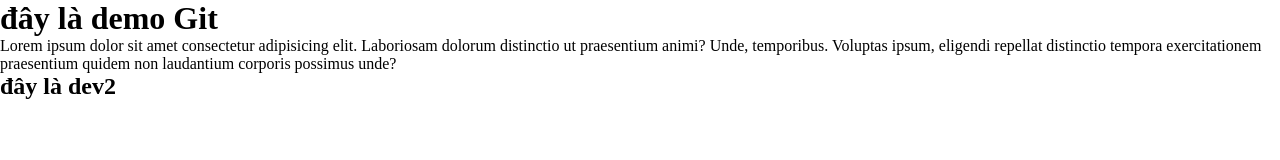
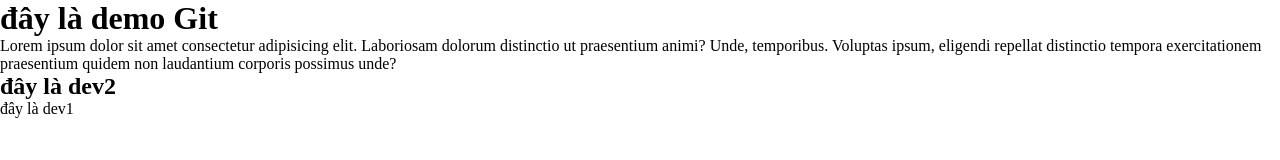
Before and after one commit to Anhthu1409/bc65-capstone, a plain HTML site: page index.html in a window 1280 px wide. Drawn offline with Linux system fonts and the light colour scheme.

Commit message:
update html

```diff
--- a/index.html
+++ b/index.html
@@ -16,5 +16,7 @@
       laudantium corporis possimus unde?
     </p>
     <h2>đây là dev2</h2>
+
+    <p>đây là dev1</p>
   </body>
 </html>
```
